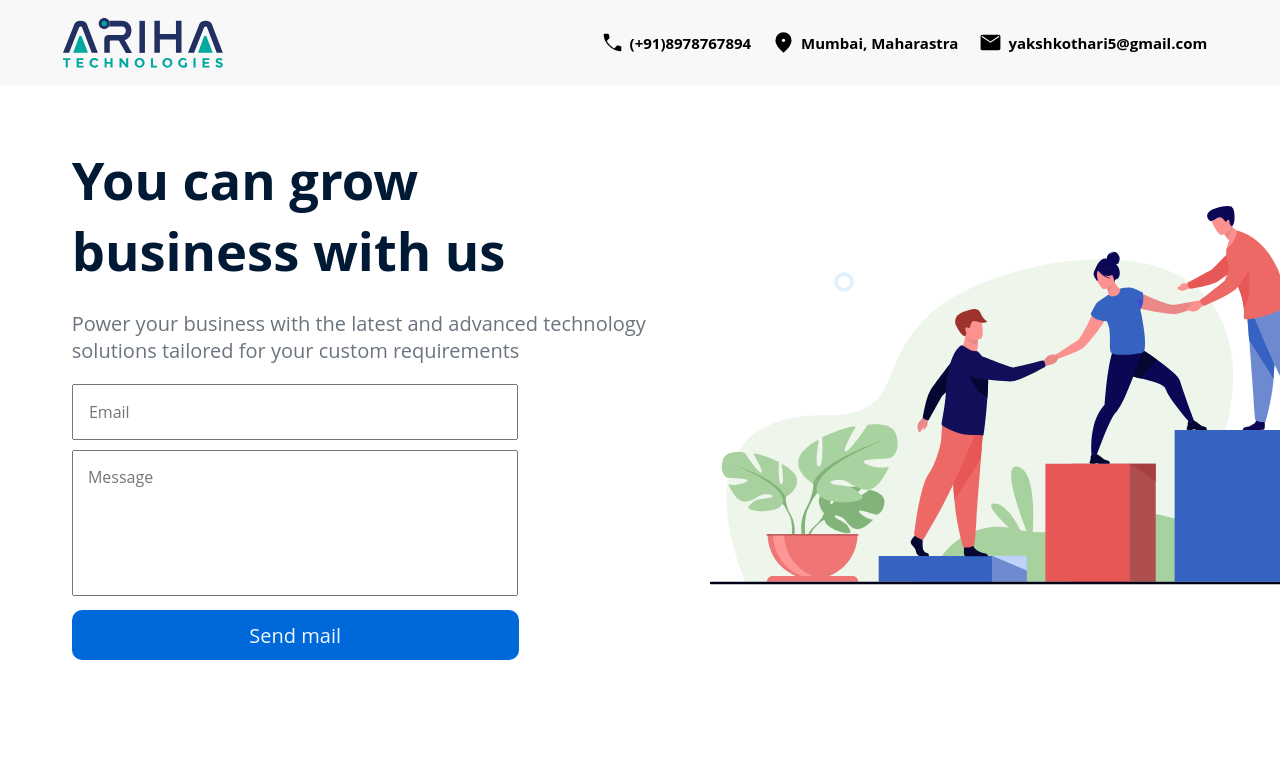
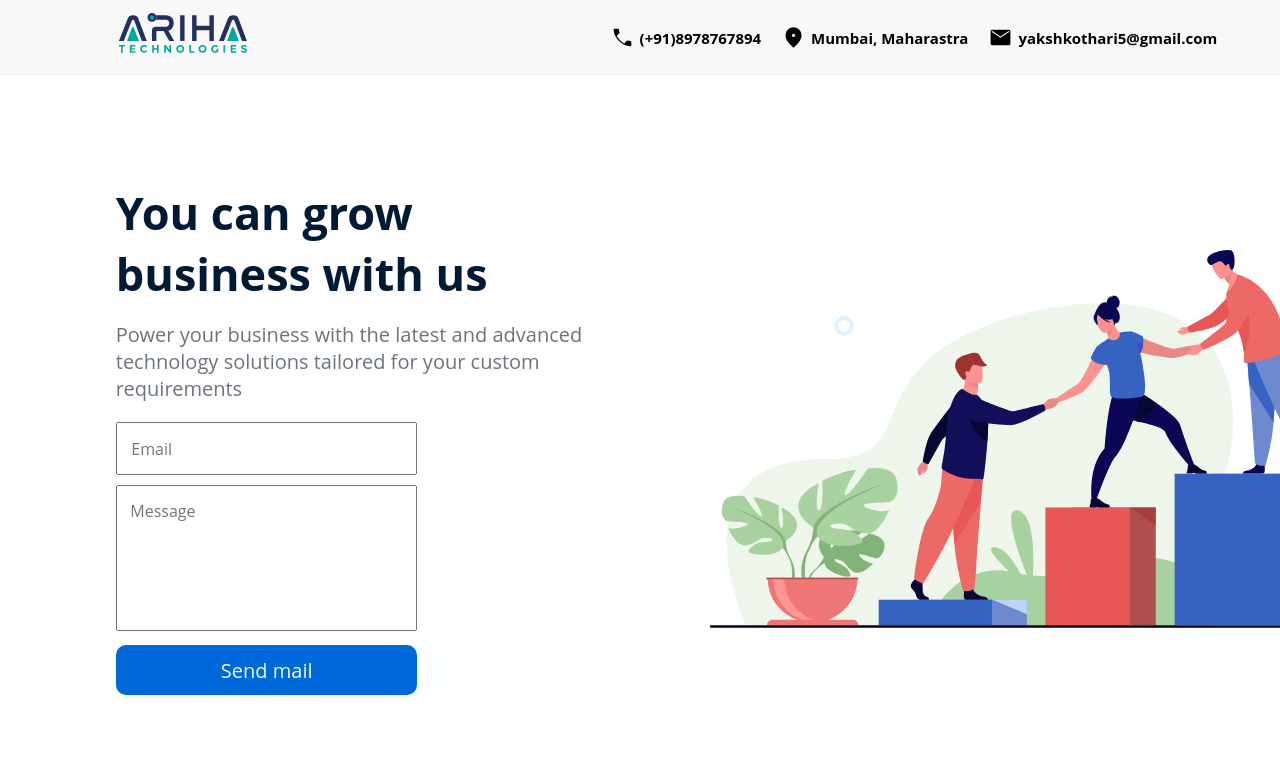
Before and after one commit to parvk/arihawebsite, a Next.js app: page / in a window 1280 px wide. Shown: the top 761 px of the page. Built offline with nearby package versions, Linux system fonts and the light colour scheme.

Commit message:
Improvisation

```diff
--- a/pages/index.module.css
+++ b/pages/index.module.css
@@ -3,26 +3,27 @@
   display: flex;
   justify-content: space-between;
   padding: 1%;
+  width: 100%;
 }
 
 .logo {
-  margin-left: 4%;
+  margin-left: 8%;
   /* width: 20px;
     height: 15px; */
-  width: 160px;
-  height: 60px;
+  width: 140px;
+  height: 40px;
 }
 
 .logoStyles {
   width: 100%;
   height: 100%;
-  object-fit: contain;
+  /* object-fit: contain; */
 }
 
 .navBarOptions {
   display: flex;
   justify-content: space-evenly;
-  margin-right: 40px;
+  margin-right: 30px;
   align-items: center;
 }
 
@@ -41,7 +42,7 @@
 .navBarIconStyles {
   width: 100%;
   height: 100%;
-  object-fit: contain;
+  /* object-fit: contain; */
 }
 
 .h3 {
@@ -55,8 +56,9 @@
   display: flex;
   /* background-color: yellow; */
   padding: 5px 10px;
-  margin-top: 10px;
-  margin-bottom: 60px;
+  margin: 5% 0%;
+  /* margin-top: 40px; */
+  /* margin-bottom: 60px; */
   background-image: url("/SVG-BG-2.svg");
 }
 
@@ -66,16 +68,16 @@
 }
 
 .growBusinessHeader {
-  padding: 0% 7%;
+  padding: 0% 12%;
   font-family: "Open Sans", Sans-serif;
-  font-size: 35px;
+  font-size: 30px;
   max-width: 80%;
   color: #001934;
 }
 
 .growBusinessSubHeader {
   max-width: 80%;
-  padding: 0% 7%;
+  padding: 0% 12%;
   font-family: "Open Sans", Sans-serif;
   color: #6b747e;
   font-size: 20px;
@@ -84,11 +86,11 @@
 
 .queryForm {
   /* display: block; */
-  padding: 0% 7%;
+  padding: 0% 12%;
 }
 
 .emailID {
-  width: 446px;
+  width: 45%;
   padding: 2%;
   color: #6b747e;
   font-size: medium;
@@ -97,7 +99,7 @@
 }
 
 .messageForUs {
-  width: 446px;
+  width: 45%;
   height: 146px;
   /* max-height: 146px;
     max-width: 447px; */
@@ -111,7 +113,7 @@
 }
 
 .submitButton {
-  width: 447px;
+  width: 45%;
   height: 50px;
   margin-top: 10px;
   margin-bottom: 20px;
```
